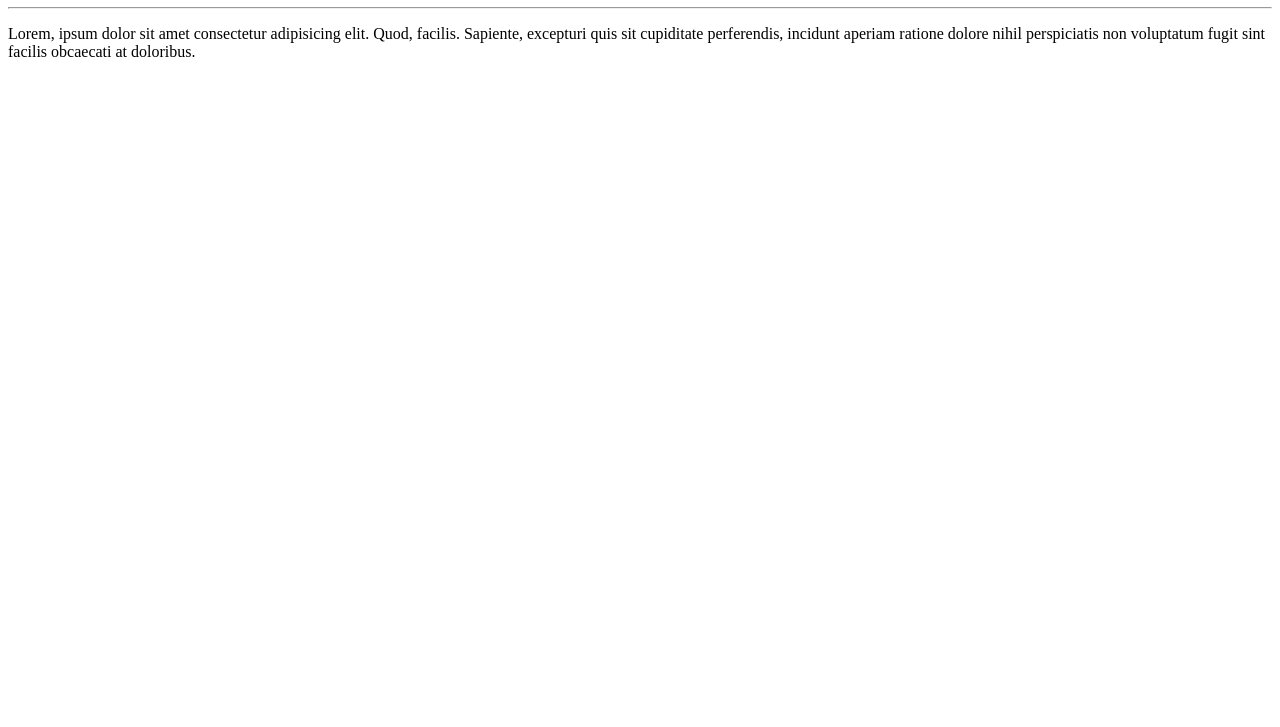
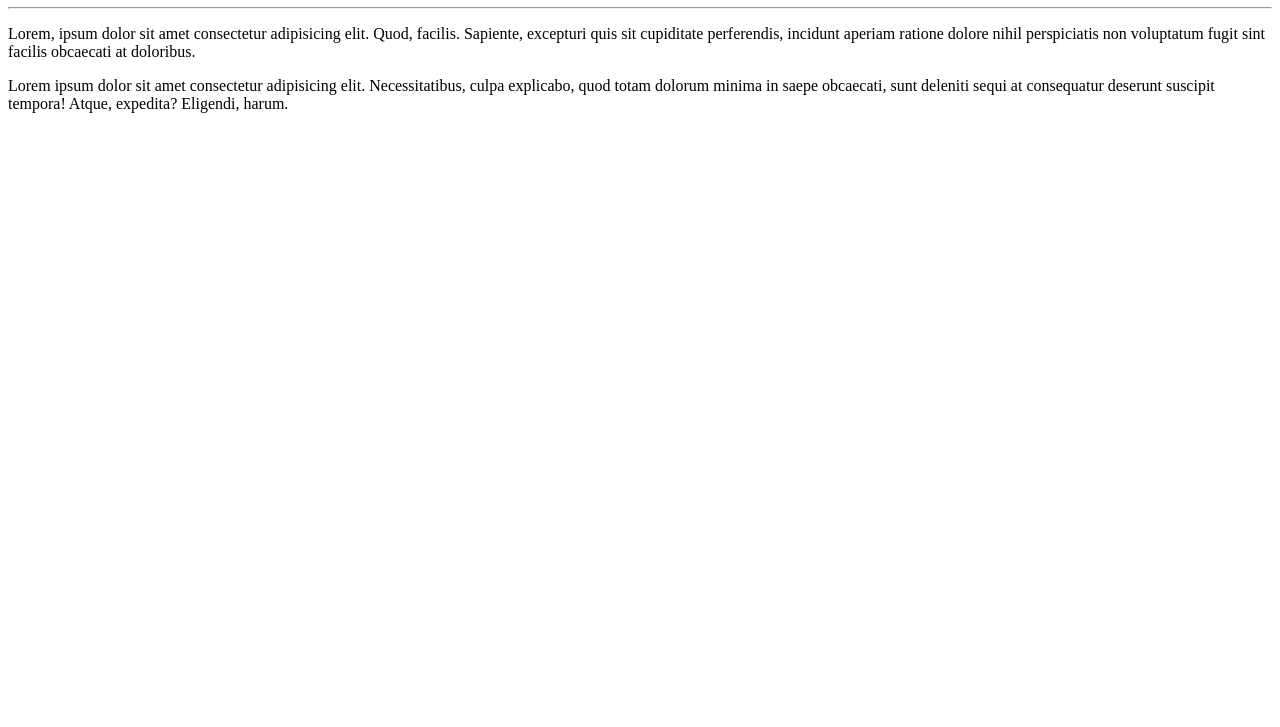
Before and after one commit to vfonseca87/Ola-Mundo, a plain HTML site: page site-exemplo/index.html in a window 1280 px wide. Shown: the part 73-800 px from the top of the page. Drawn offline with Linux system fonts and the light colour scheme.

Commit message:
Inserindo mais um parágrafo

```diff
--- a/site-exemplo/index.html
+++ b/site-exemplo/index.html
@@ -9,6 +9,7 @@
     <h1>Olá, Mundo!</h1>
     <hr>
     <p>Lorem, ipsum dolor sit amet consectetur adipisicing elit. Quod, facilis. Sapiente, excepturi quis sit cupiditate perferendis, incidunt aperiam ratione dolore nihil perspiciatis non voluptatum fugit sint facilis obcaecati at doloribus.</p>
+    <p>Lorem ipsum dolor sit amet consectetur adipisicing elit. Necessitatibus, culpa explicabo, quod totam dolorum minima in saepe obcaecati, sunt deleniti sequi at consequatur deserunt suscipit tempora! Atque, expedita? Eligendi, harum.</p>
 
 </body>
 </html>
```
